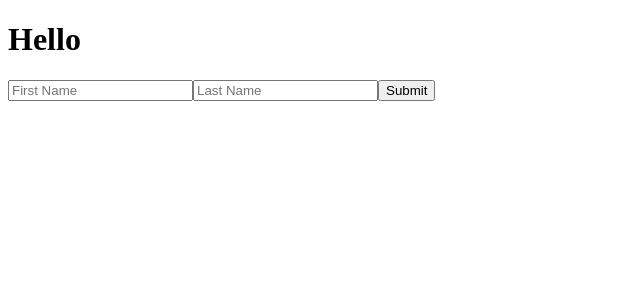
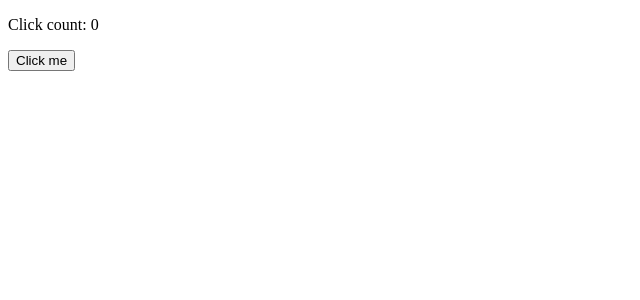
Before and after one commit to mohsinrashid64/React-Stuff, a React (Create React App) app: page / in a window 1280 px wide. Shown: the top 300 px of the page, without its empty margins (0-640 px from the left). Built offline with nearby package versions, Linux system fonts and the light colour scheme.

Commit message:
1st commit

```diff
--- a/src/App.js
+++ b/src/App.js
@@ -1,49 +1,27 @@
-import React, { useState } from "react";
+import React, { useState, useEffect } from "react";
 
 function App() {
-  const [fullName, setFullName] = useState({
-    fName: "",
-    lName: ""
-  });
+  const [clickCount, setClickCount] = useState(0);
 
-  function handleChange(event) {
-    const { value, name } = event.target;
+  // Function to handle the click event
+  const handleClick = () => {
+    setClickCount(clickCount + 1);
+  };
 
-    setFullName(prevValue => {
-      if (name === "fName") {
-        return {
-          fName: value,
-          lName: prevValue.lName
-        };
-      } else if (name === "lName") {
-        return {
-          fName: prevValue.fName,
-          lname: value
-        };
-      }
-    });
-  }
+  useEffect(() => {
+    // Add the click event listener when the component mounts
+    document.addEventListener('click', handleClick);
+
+    // Cleanup function: Remove the event listener when the component unmounts
+    return () => {
+      document.removeEventListener('click', handleClick);
+    };
+  }, []); // Empty dependency array for componentDidMount-like behavior
 
   return (
-    <div className="container">
-      <h1>
-        Hello {fullName.fName} {fullName.lName}
-      </h1>
-      <form>
-        <input
-          name="fName"
-          onChange={handleChange}
-          placeholder="First Name"
-          value={fullName.fName}
-        />
-        <input
-          name="lName"
-          onChange={handleChange}
-          placeholder="Last Name"
-          value={fullName.lName}
-        />
-        <button>Submit</button>
-      </form>
+    <div>
+      <p>Click count: {clickCount}</p>
+      <button onClick={handleClick}>Click me</button>
     </div>
   );
 }
```
